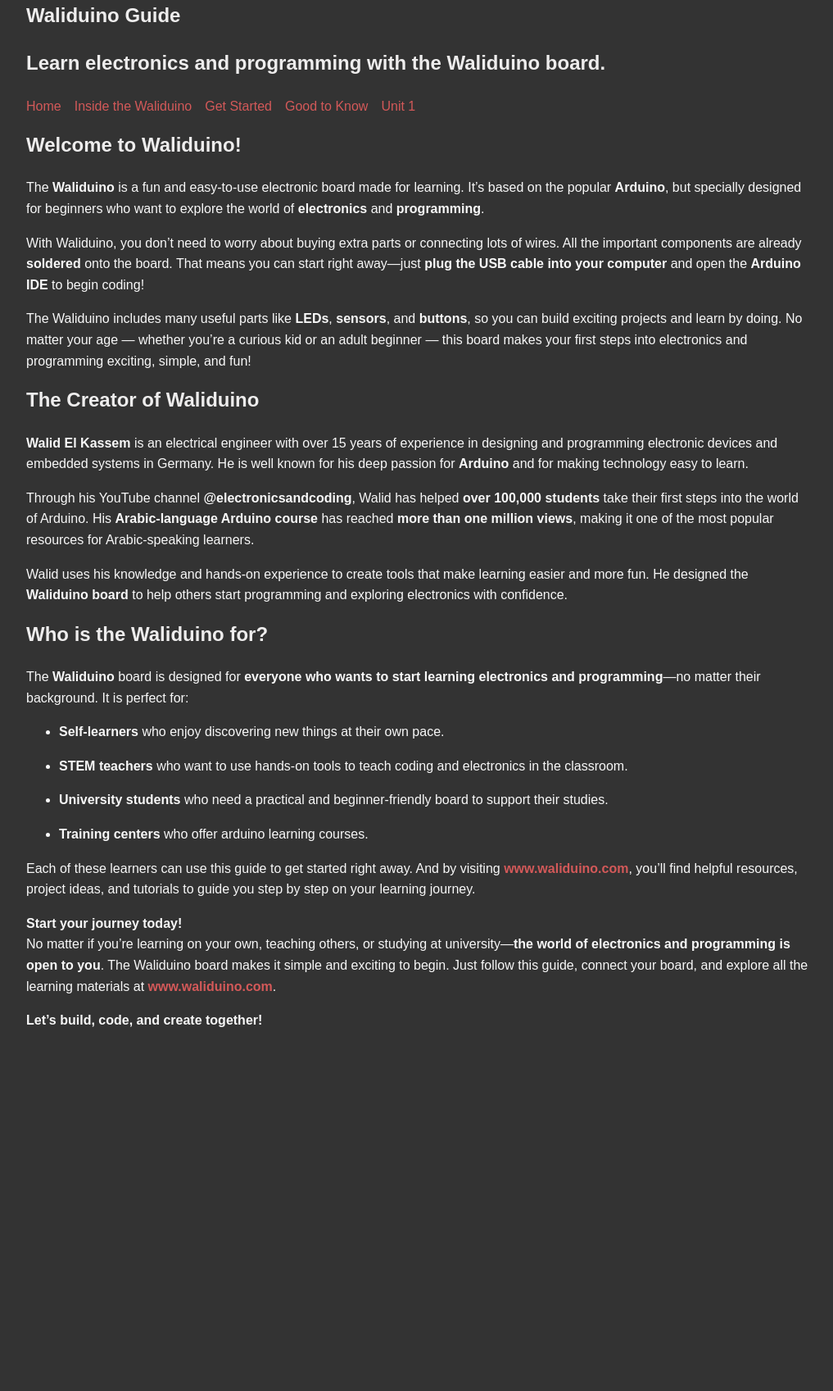
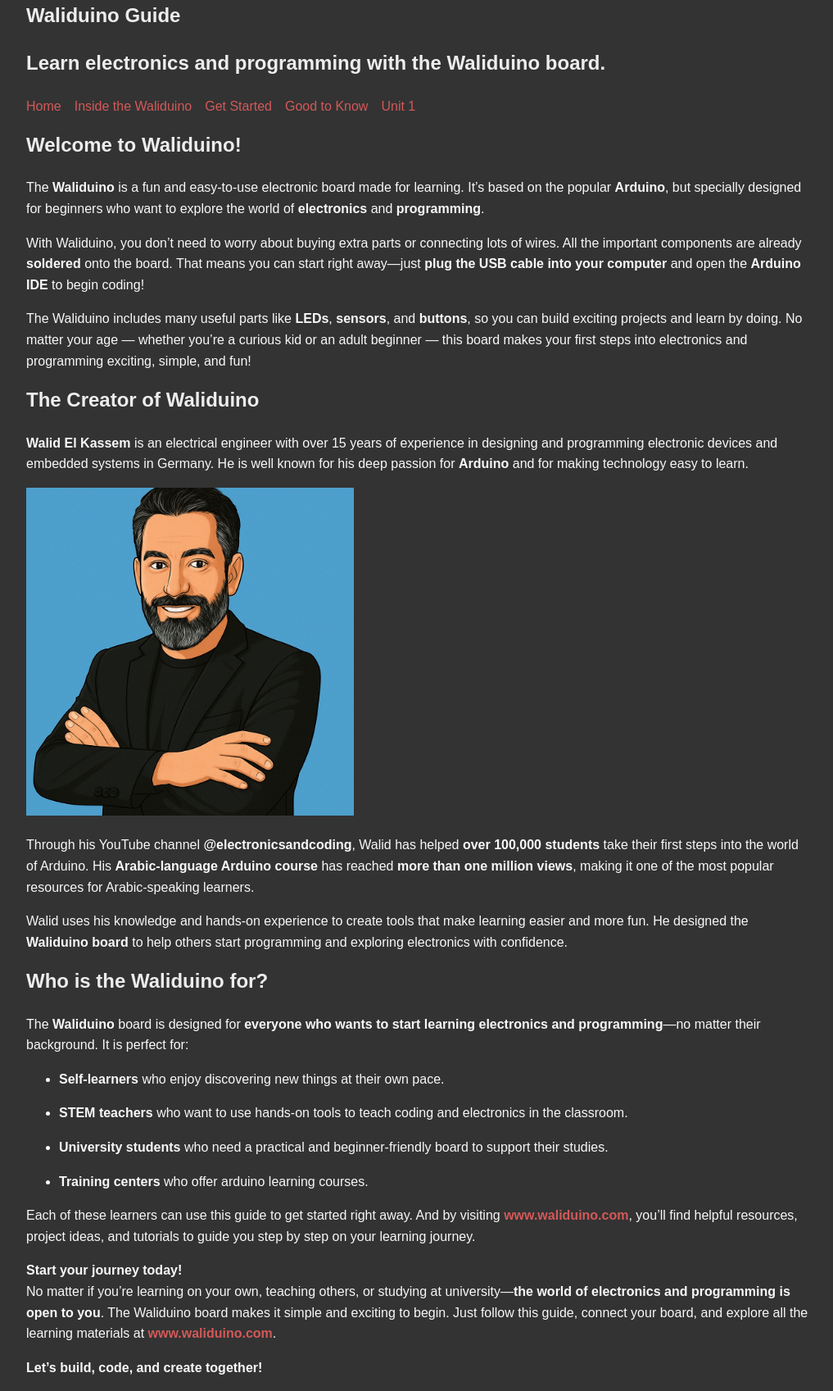
Before and after one commit to WalidElKassem/WaliduinoGuide, a Jekyll site: the page built from index.md, in a window 1280 px wide. Shown: the whole page at 82% size, without its empty margins (128-1145 px from the left). Built offline with Jekyll 4.4.1, drawn with Linux system fonts in a browser that asks for light colours; before the commit the page ends 1274 px from its top, so only the background shows below that.

Commit message:
add walidelkassem image

```diff
--- a/index.md
+++ b/index.md
@@ -16,6 +16,9 @@
 # The Creator of Waliduino
 
 **Walid El Kassem** is an electrical engineer with over 15 years of experience in designing and programming electronic devices and embedded systems in Germany. He is well known for his deep passion for **Arduino** and for making technology easy to learn.
+
+<img src="../assets/img/WalidElKassem.png" alt="Walid El Kassem" width="400" height="400" />
+
 
 Through his YouTube channel **@electronicsandcoding**, Walid has helped **over 100,000 students** take their first steps into the world of Arduino. His **Arabic-language Arduino course** has reached **more than one million views**, making it one of the most popular resources for Arabic-speaking learners.
 
@@ -39,3 +42,8 @@
  No matter if you're learning on your own, teaching others, or studying at university—**the world of electronics and programming is open to you**. The Waliduino board makes it simple and exciting to begin. Just follow this guide, connect your board, and explore all the learning materials at [**www.waliduino.com**](http://www.waliduino.com).
 
 **Let’s build, code, and create together\!**
+
+
+
+
+[WalidElKassem]:<../assets/img/WalidElKassem.png>
```
Also changed, not shown: assets/img/WalidElKassem.png (added).
